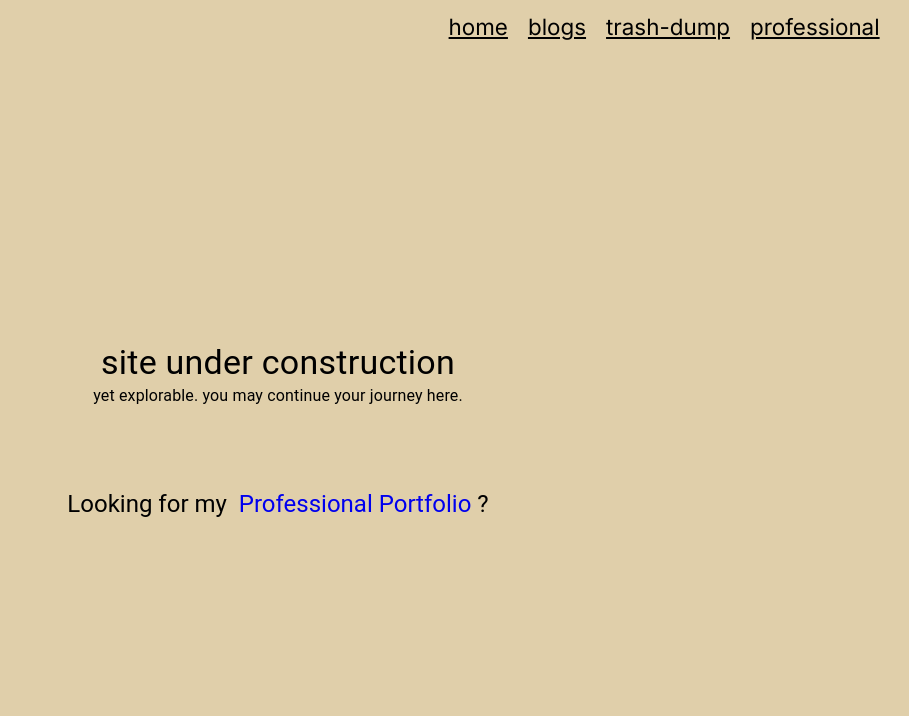
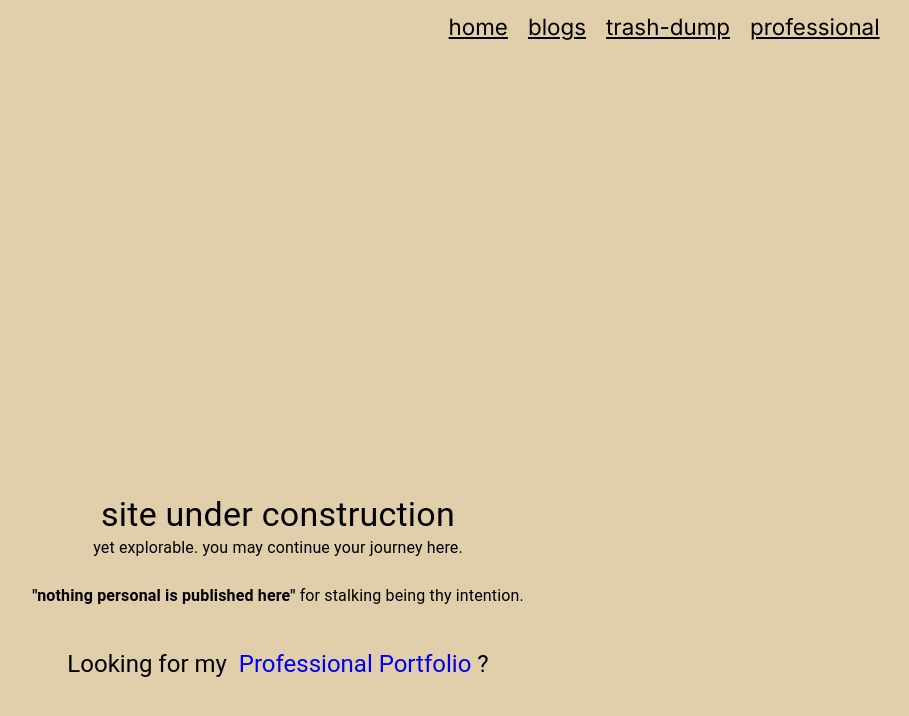
Before and after one commit to sarthak-pokharel/sarthak, a Next.js app: page / in a window 1280 px wide. Shown: the top 716 px of the page, without its empty margins (362-1271 px from the left). Built offline with nearby package versions, Linux system fonts and the light colour scheme.

Commit message:
content added

```diff
--- a/src/app/page.tsx
+++ b/src/app/page.tsx
@@ -10,14 +10,16 @@ export default function Home() {
       <Nav />
       <main>
 
-        <div style={{position:'absolute', left:'50%', transform:'translateX(-50%)',bottom: '35%',textAlign:'center'}} >
+        <div style={{position:'absolute', left:'50%', transform:'translateX(-50%)',bottom: '15%',textAlign:'center'}} >
         <Typography variant="h4">
           site under construction
         </Typography>
         <Typography>
           yet explorable. you may continue your journey here.
+          <br/><br/>
+          <b>"nothing personal is published here"</b> for stalking being thy intention.
         </Typography>
-        <br/><br/><br/><br/>
+        <br/><br/>
         <Typography variant='h5' style={{textAlign:'center'}}>Looking for my &nbsp;
           <Link target="_blank" href="https://prof.sarthakpokhrel.com.np" style={{textDecoration:'none', color:'#00e'}}>
             Professional Portfolio
```
